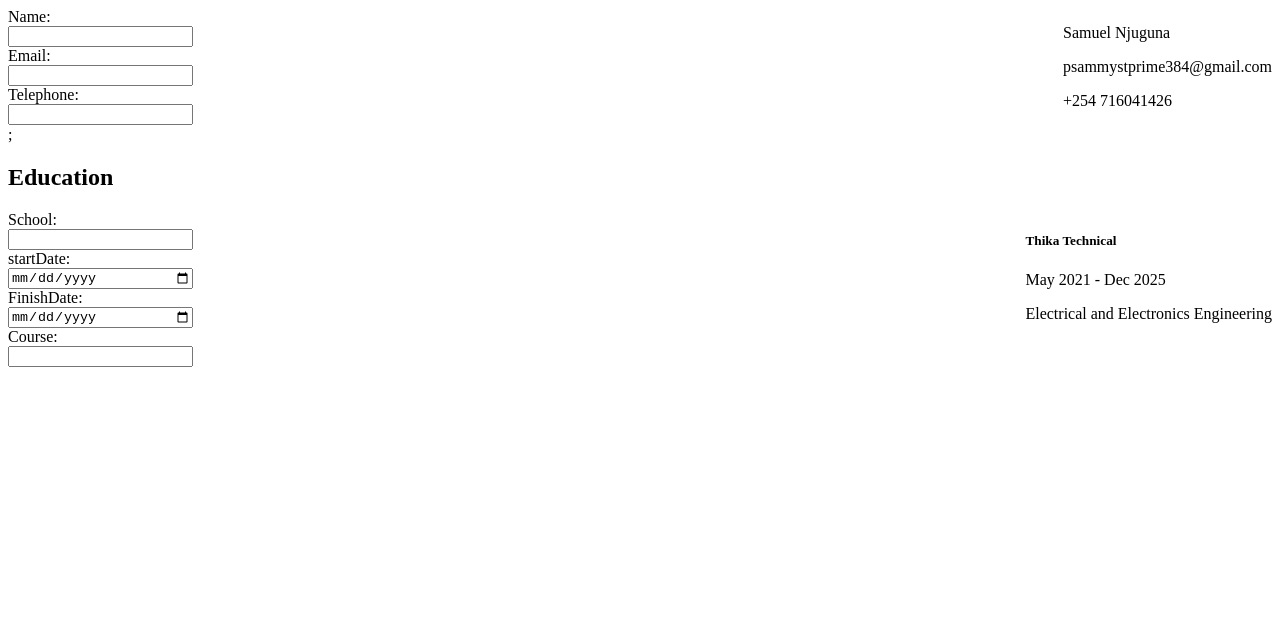
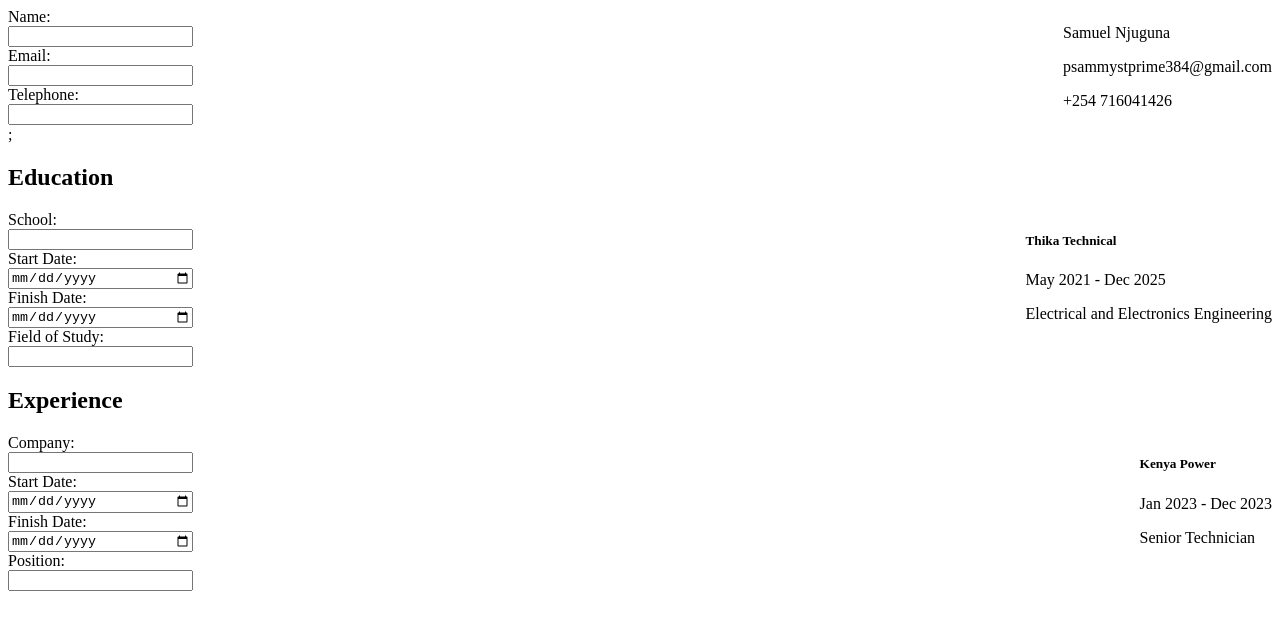
Before and after one commit to PsammystPrime/CV-Application, a React (Vite) app: page / in a window 1280 px wide. Shown: the top 630 px of the page. Built offline with nearby package versions, Linux system fonts and the light colour scheme.

Commit message:
Add experience component

```diff
--- a/src/App.css
+++ b/src/App.css
@@ -14,3 +14,11 @@ header section {
   display: flex;
   flex-direction: column;
 }
+.experience div {
+  display: flex;
+  justify-content: space-between;
+}
+.experience section {
+  display: flex;
+  flex-direction: column;
+}
--- a/src/App.jsx
+++ b/src/App.jsx
@@ -61,13 +61,13 @@ export function Education() {
           <label htmlFor="school">School: </label>
           <input onChange={handleSchool} type="text" id="school" />
 
-          <label htmlFor="startDate">startDate: </label>
+          <label htmlFor="startDate">Start Date: </label>
           <input onChange={handleStartDate} type="Date" id="startDate" />
 
-          <label htmlFor="finishDate">FinishDate: </label>
+          <label htmlFor="finishDate">Finish Date: </label>
           <input onChange={handleFinishDate} type="Date" id="finishDate" />
 
-          <label htmlFor="course">Course: </label>
+          <label htmlFor="course">Field of Study: </label>
           <input onChange={handleCourse} type="text" id="course" />
         </section>
 
@@ -83,11 +83,59 @@ export function Education() {
   );
 }
 
+export function Experience() {
+  const [company, setCompany] = useState("Kenya Power");
+  function handleCompany(input) {
+    setCompany(input.target.value);
+  }
+  const [startDate, setStartDate] = useState("Jan 2023");
+  function handleStartDate(input) {
+    setStartDate(input.target.value);
+  }
+  const [finishDate, setFinishDate] = useState("Dec 2023");
+  function handleFinishDate(input) {
+    setFinishDate(input.target.value);
+  }
+  const [position, setPosition] = useState("Senior Technician");
+  function handlePosition(input) {
+    setPosition(input.target.value);
+  }
+  return (
+    <div className="experience">
+      <h2>Experience</h2>
+      <div>
+        <section>
+          <label htmlFor="company">Company: </label>
+          <input onChange={handleCompany} type="text" id="company" />
+
+          <label htmlFor="startDate">Start Date: </label>
+          <input onChange={handleStartDate} type="Date" id="startDate" />
+
+          <label htmlFor="finishDate">Finish Date: </label>
+          <input onChange={handleFinishDate} type="Date" id="finishDate" />
+
+          <label htmlFor="position">Position: </label>
+          <input onChange={handlePosition} type="text" id="position" />
+        </section>
+
+        <span>
+          <h5>{company}</h5>
+          <p>
+            {startDate} - {finishDate}
+          </p>
+          <p>{position}</p>
+        </span>
+      </div>
+    </div>
+  );
+}
+
 export default function App() {
   return (
     <>
       <Header />;
       <Education />
+      <Experience />
     </>
   );
 }
```
